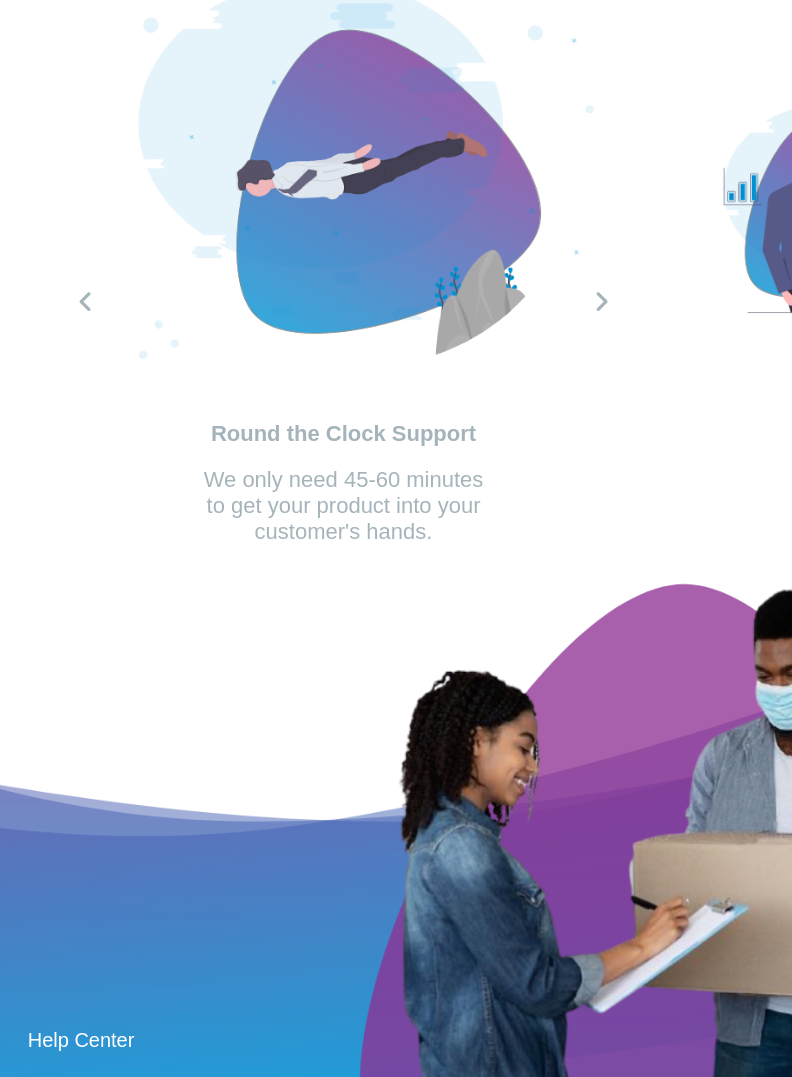
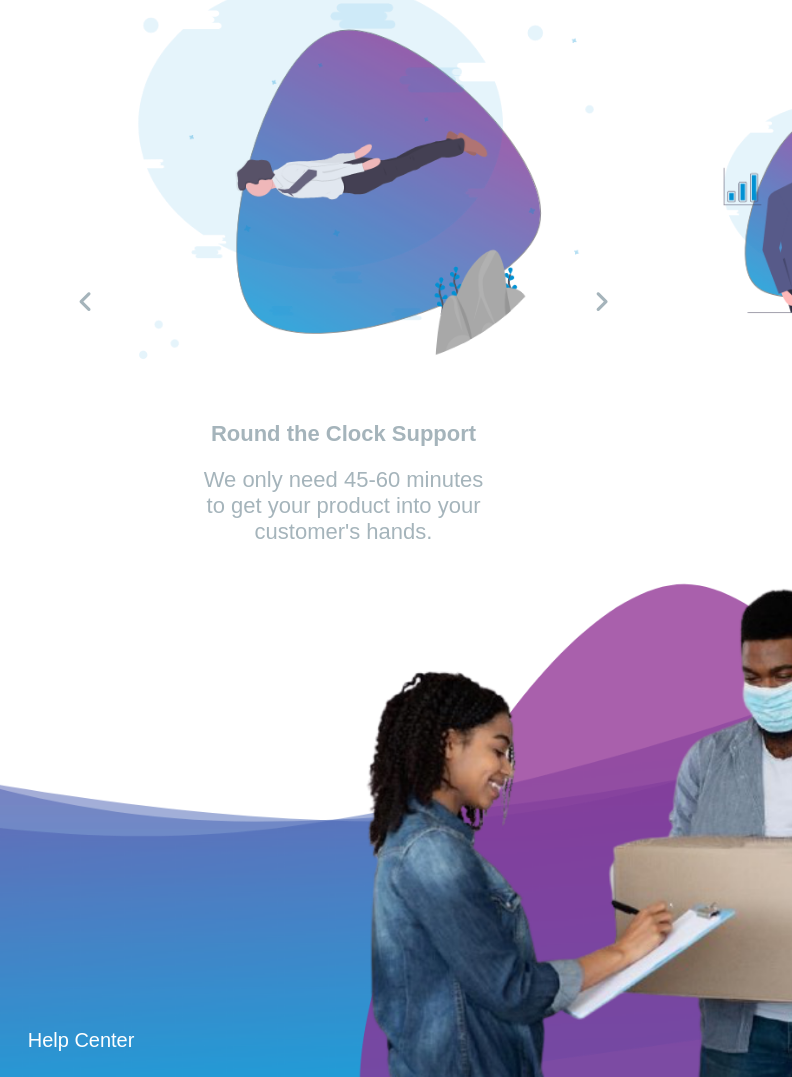
Before and after one commit to Khalid-Nassar60/Kudzoka, a plain HTML site: page index.html in a window 1280 px wide. Shown: the part 1763-2840 px from the top of the page, 488-1280 px from the left. Drawn offline with Linux system fonts and the light colour scheme.

Commit message:
Add files via upload

```diff
--- a/css/style.css
+++ b/css/style.css
@@ -294,12 +294,12 @@ footer {
 /* Start Persons */
 
 .persons img {
-    width: 750px;
-    height: 520px;
+    width: 791px;
+    height: 527px;
     position: absolute;
     z-index: 2;
     top: 160px;
-    left: 860px;
+    left: 822px;
 }
 
 /* End Persons */
```
